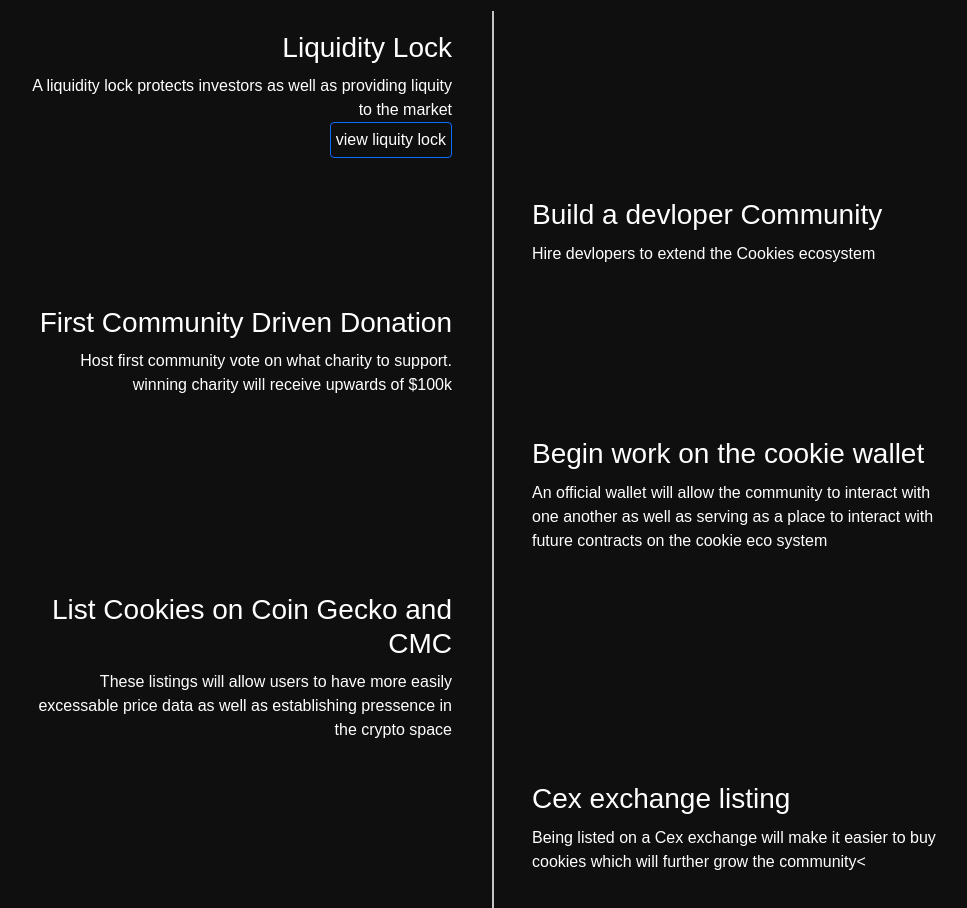
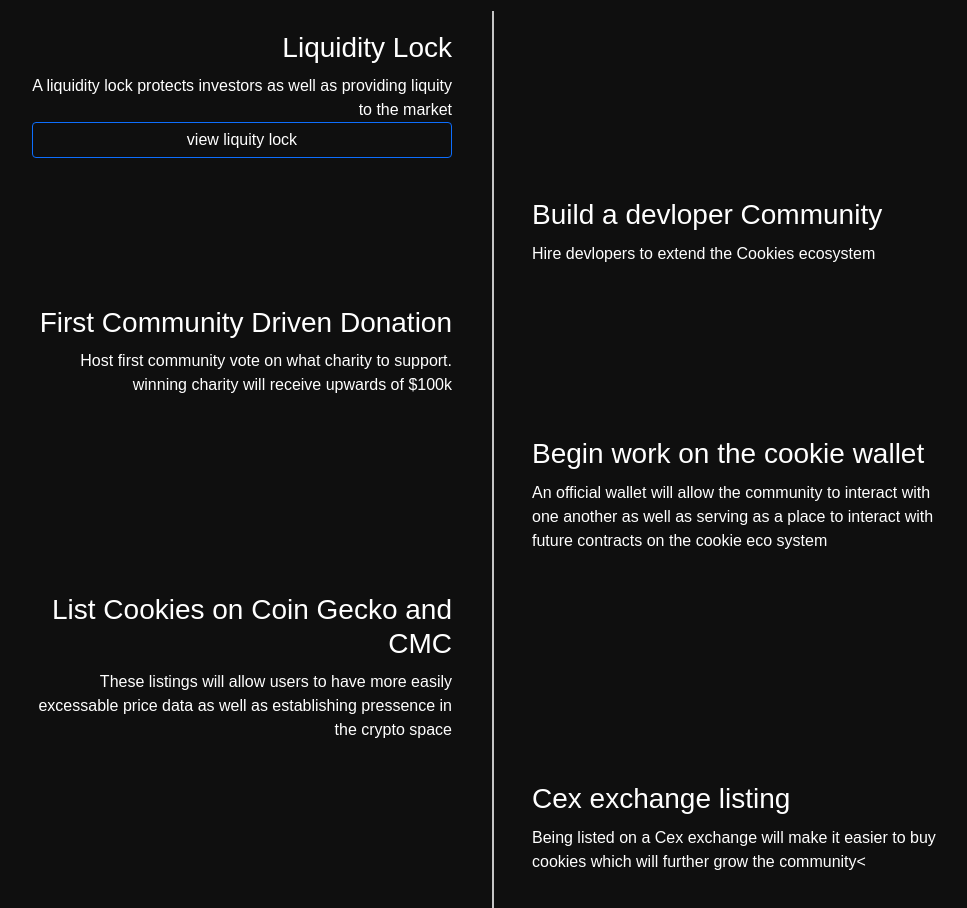
Before and after one commit to ET-moon/cookies, a plain HTML site: page index.html in a window 1280 px wide. Shown: the part 2600-3508 px from the top of the page, without its empty margins (148-1115 px from the left). Drawn offline with nearby package versions, Linux system fonts and the light colour scheme.

Commit message:
fixed btn

```diff
--- a/index.html
+++ b/index.html
@@ -415,7 +415,8 @@
                   <li>
                       <h3>Liquidity Lock</h3>
                       <p>A liquidity lock protects investors as well as providing liquity to the market</p>
-                      <a class="btn btn-primary" style="padding: 5px;" target="_blank" href="https://deeplock.io/lock/0xa12c298F30a8f143eaB6bef26076dcC8C23f8C4c"> view liquity lock </a>
+                      <a class="d-block d-md-none btn btn-primary" style="padding: 5px; font-size: 0.4em;" target="_blank" href="https://deeplock.io/lock/0xa12c298F30a8f143eaB6bef26076dcC8C23f8C4c"> view liquity lock </a>
+                      <a class="d-none d-md-block btn btn-primary" style="padding: 5px;" target="_blank" href="https://deeplock.io/lock/0xa12c298F30a8f143eaB6bef26076dcC8C23f8C4c"> view liquity lock </a>
                   </li>
                   <li>
                       <div>
```
